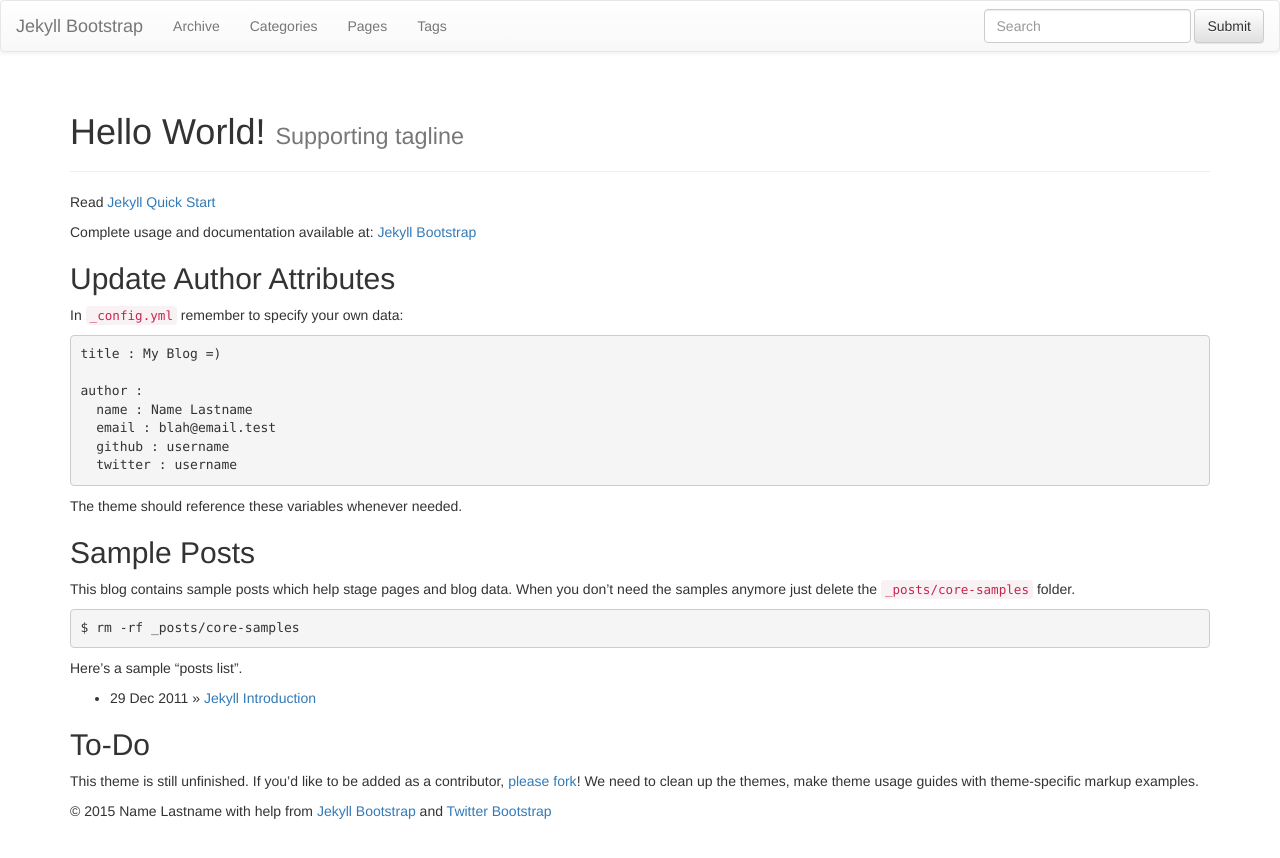
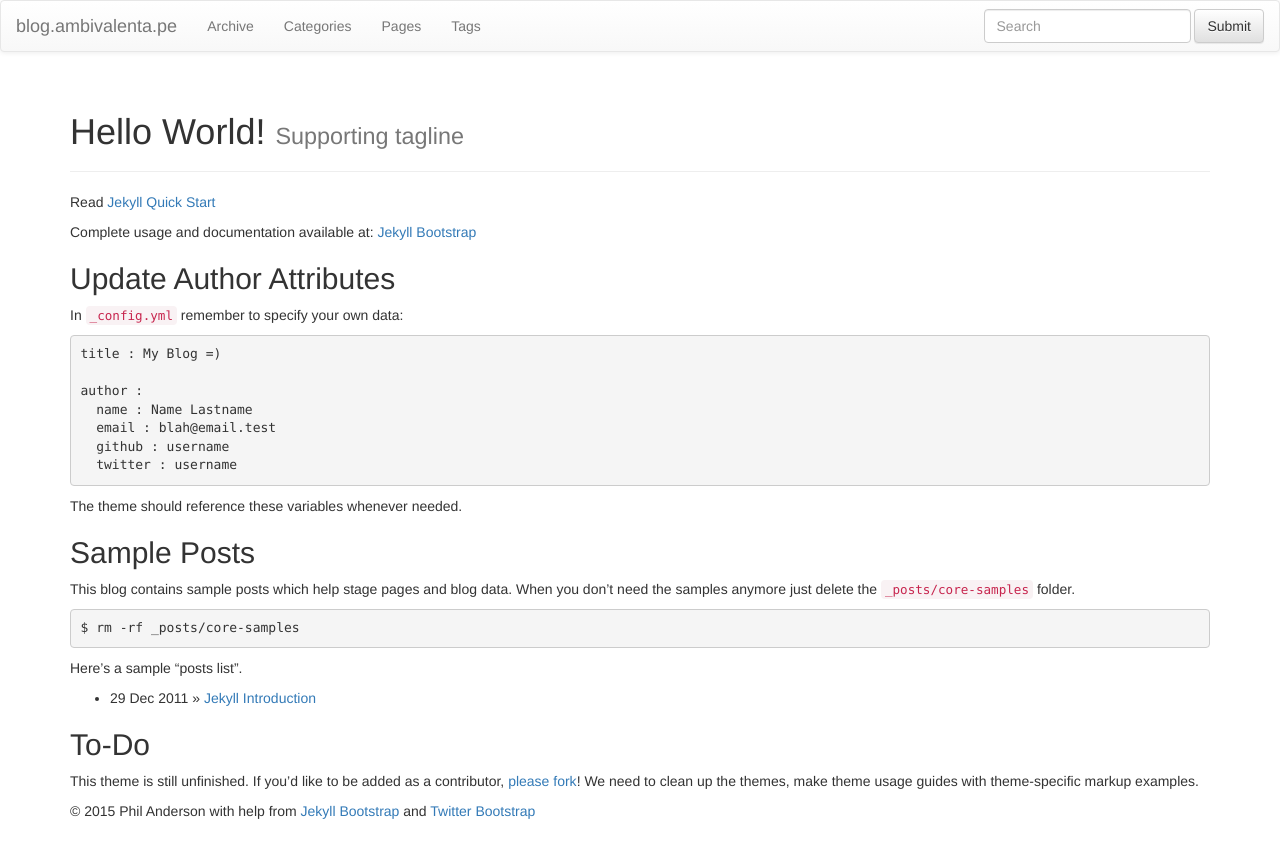
Before and after one commit to AmbivalentApe/AmbivalentApe.github.io, a Jekyll site: the page built from index.md, in a window 1280 px wide. Shown: the top 858 px of the page. Built offline with Jekyll 4.4.1, drawn with Linux system fonts in a browser that asks for light colours; nearby versions of some CDN libraries; library files that are not in the unit come from our copies.

Commit message:
Update some meta

```diff
--- a/_config.yml
+++ b/_config.yml
@@ -8,14 +8,14 @@
 # Themes are encouraged to use these universal variables
 # so be sure to set them if your theme uses them.
 #
-title : Jekyll Bootstrap
-tagline: Site Tagline
+title : blog.ambivalenta.pe
+tagline: oy gevalt.
 author :
-  name : Name Lastname
-  email : blah@email.test
-  github : username
-  twitter : username
-  feedburner : feedname
+  name : Phil Anderson
+  email : hiya@ambivalenta.pe
+  github : ambivalentape
+  twitter : ambivalentape
+#  feedburner : feedname
 
 # The production_url is only used when full-domain names are needed
 # such as sitemap.txt
@@ -25,7 +25,8 @@
 # Else if you are pushing to username.github.io, replace with your username.
 # Finally if you are pushing to a GitHub project page, include the project name at the end.
 #
-production_url : http://username.github.io
+production_url : https://blog.ambivalenta.pe
+
 
 # All Jekyll-Bootstrap specific configurations are namespaced into this hash
 #
@@ -82,7 +83,7 @@
   comments :
     provider : disqus
     disqus :
-      short_name : jekyllbootstrap
+      short_name : ambivalentape
     livefyre :
       site_id : 123
     intensedebate :
```
